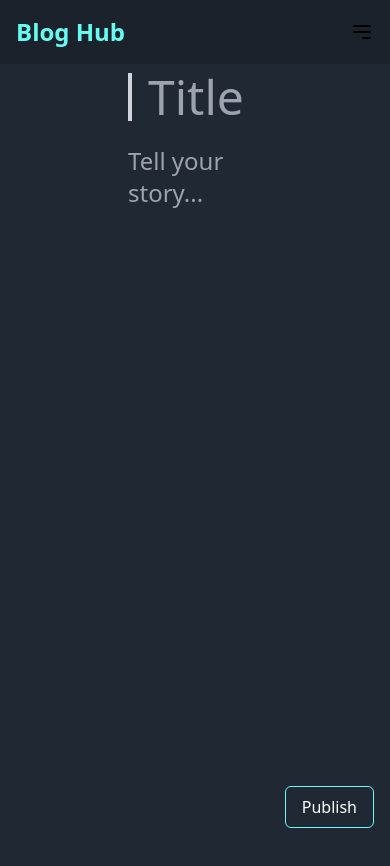
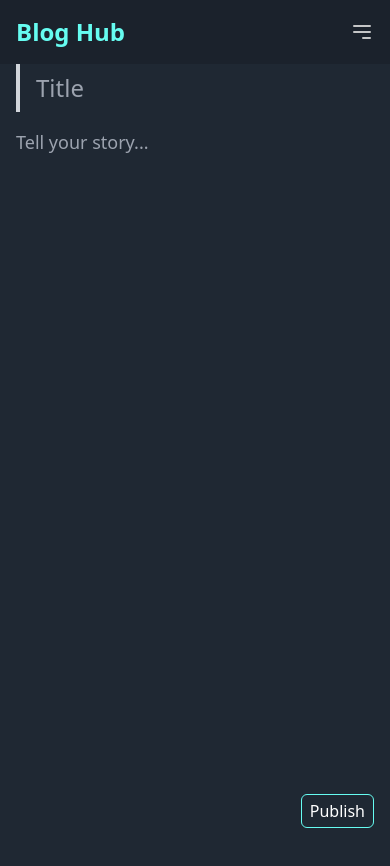
Before and after one commit to tanishq3105/BlogHub, a React (Vite) app in the folder frontend/: page /create in a window 390 px wide. Shown: the top 866 px of the page. Built offline with nearby package versions, Linux system fonts and the light colour scheme; no server answers.

Commit message:
improved resposiveness

```diff
--- a/frontend/src/components/Appbar.tsx
+++ b/frontend/src/components/Appbar.tsx
@@ -73,7 +73,7 @@ export const Appbar = () => {
           )}
         </div>
       </div>
-      <div className="md:hidden flex items-center">
+      <div className="md:hidden flex items-center text-customGrey">
         <button onClick={toggleMobileMenu} className="focus:outline-none">
           <svg
             xmlns="http://www.w3.org/2000/svg"
--- a/frontend/src/components/Create.tsx
+++ b/frontend/src/components/Create.tsx
@@ -3,7 +3,6 @@ import { Appbar } from "./Appbar";
 import { useState } from "react";
 import { CreatePostType } from "@basicdev04/common-app";
 import { useNavigate } from "react-router-dom";
-
 
 export const Create = () => {
   const [inputs, setInputs] = useState<CreatePostType>({
@@ -11,6 +10,7 @@ export const Create = () => {
     content: "",
   });
   const navigate = useNavigate();
+
   const HandleClick = async () => {
     try {
       const response = await axios.post(
@@ -33,20 +33,20 @@ export const Create = () => {
       }
     } catch (error) {
       console.error("Error while creating blog post:", error);
-
     }
   };
+
   return (
     <div>
       <Appbar />
 
-      <div className=" mx-32">
+      <div className="mx-4 md:mx-16 lg:mx-32">
         <div className="flex items-center mb-4">
           <div className="border-l-4 border-gray-300 h-12 mr-4"></div>
           <input
             type="text"
             placeholder="Title"
-            className="text-5xl border-none outline-none w-full bg-customDark text-customDarkBlue"
+            className="text-2xl sm:text-3xl md:text-4xl lg:text-5xl border-none outline-none w-full bg-customDark text-customDarkBlue"
             onChange={(e) => {
               setInputs((c) => ({
                 ...c,
@@ -55,7 +55,7 @@ export const Create = () => {
             }}
           />
         </div>
-        <div className="text-2xl font-thin">
+        <div className="text-lg sm:text-xl md:text-2xl font-thin">
           <textarea
             placeholder="Tell your story..."
             className="w-full border-none outline-none resize-none min-h-screen overflow-hidden bg-customDark text-white"
@@ -67,18 +67,16 @@ export const Create = () => {
             }}
           />
         </div>
-        <div className="">
+        <div>
           <div className="fixed bottom-0 right-0 m-4 flex space-x-4">
             <button
-      className="px-4 py-2 border border-customBlue hover:bg-customDarkBlue text-white rounded-md"
-      onClick={HandleClick}>
+              className="px-2 py-1 sm:px-4 sm:py-2 border border-customBlue hover:bg-customDarkBlue text-white rounded-md"
+              onClick={HandleClick}
+            >
               Publish
             </button>
-
           </div>
         </div>
-
-
       </div>
     </div>
   );
--- a/frontend/src/components/UpdateBlog.tsx
+++ b/frontend/src/components/UpdateBlog.tsx
@@ -2,14 +2,13 @@ import { useNavigate, useParams } from "react-router-dom";
 import { Appbar } from "../components/Appbar";
 import { useBlog } from "../hooks";
 import { Loader } from "../components/Loader";
-
 import axios from "axios";
 import { CreatePostType } from "@basicdev04/common-app";
 import { useState, useEffect } from "react";
 
 export const UpdateBlogs = () => {
   const { id } = useParams();
-  const { loading, blog } = useBlog({ id: id || '' });
+  const { loading, blog } = useBlog({ id: id || "" });
   const [inputs, setInputs] = useState<CreatePostType>({
     title: "",
     content: "",
@@ -31,8 +30,8 @@ export const UpdateBlogs = () => {
         `${process.env.REACT_APP_DB_URL}/api/v1/blog/update`,
         {
           id,
-          title:inputs.title,
-          content:inputs.content
+          title: inputs.title,
+          content: inputs.content,
         },
         {
           headers: {
@@ -47,16 +46,17 @@ export const UpdateBlogs = () => {
         console.error("Unexpected status code:", response.status);
       }
     } catch (error) {
-      console.error("Error while creating blog post:", error);
+      console.error("Error while updating blog post:", error);
     }
   };
-  const handleDelete=async()=>{
-        try{
+
+  const handleDelete = async () => {
+    try {
       const response = await axios({
-            method: 'delete',
+        method: "delete",
         url: `${process.env.REACT_APP_DB_URL}/api/v1/blog/delete`,
         headers: {
-              Authorization: `Bearer ${localStorage.getItem('token')}`,
+          Authorization: `Bearer ${localStorage.getItem("token")}`,
         },
         data: {
           id: id,
@@ -68,10 +68,10 @@ export const UpdateBlogs = () => {
       } else {
         console.error("Unexpected status code:", response.status);
       }
-        }catch (error) {
-            console.error("Error while creating blog post:", error);
+    } catch (error) {
+      console.error("Error while deleting blog post:", error);
     }
-}
+  };
 
   if (loading) {
     return (
@@ -84,13 +84,12 @@ export const UpdateBlogs = () => {
   return (
     <div>
       <Appbar />
-      <div className="mx-32">
+      <div className="mx-4 md:mx-16 lg:mx-32">
         <div className="flex items-center mb-4">
           <div className="border-l-4 border-gray-300 h-12 mr-4"></div>
-          <input
-            type="text"
+          <textarea
             placeholder="Title"
-            className="text-5xl border-none outline-none w-full text-customDarkBlue bg-customDark"
+            className="text-2xl sm:text-3xl md:text-4xl lg:text-5xl border-none outline-none w-full bg-customDark text-customDarkBlue"
             value={inputs.title}
             onChange={(e) => {
               setInputs((c) => ({
@@ -100,10 +99,10 @@ export const UpdateBlogs = () => {
             }}
           />
         </div>
-        <div className="text-2xl font-thin">
+        <div className="text-lg sm:text-xl md:text-2xl font-thin">
           <textarea
             placeholder="Tell your story..."
-            className="w-full border-none outline-none resize-none min-h-screen overflow-hidden text-white bg-customDark"
+            className="w-full border-none outline-none resize-none min-h-screen overflow-hidden bg-customDark text-white"
             value={inputs.content}
             onChange={(e) => {
               setInputs((c) => ({
@@ -115,20 +114,18 @@ export const UpdateBlogs = () => {
         </div>
         <div className="fixed bottom-0 right-0 m-4 flex space-x-4">
           <button
-      className="px-4 py-2 border border-customBlue hover:bg-customDarkBlue text-white rounded-md"
+            className="px-2 py-1 sm:px-4 sm:py-2 border border-customBlue hover:bg-customDarkBlue text-white rounded-md"
             onClick={handleClick}
           >
             Publish
           </button>
           <button
-      className="px-4 py-2 bg-red-600 text-white rounded-md"
+            className="px-2 py-1 sm:px-4 sm:py-2 bg-red-600 text-white rounded-md"
             onClick={handleDelete}
           >
             Delete
           </button>
         </div>
-
-
       </div>
     </div>
   );
```
Lines whose indentation alone changed are shown as unchanged.
